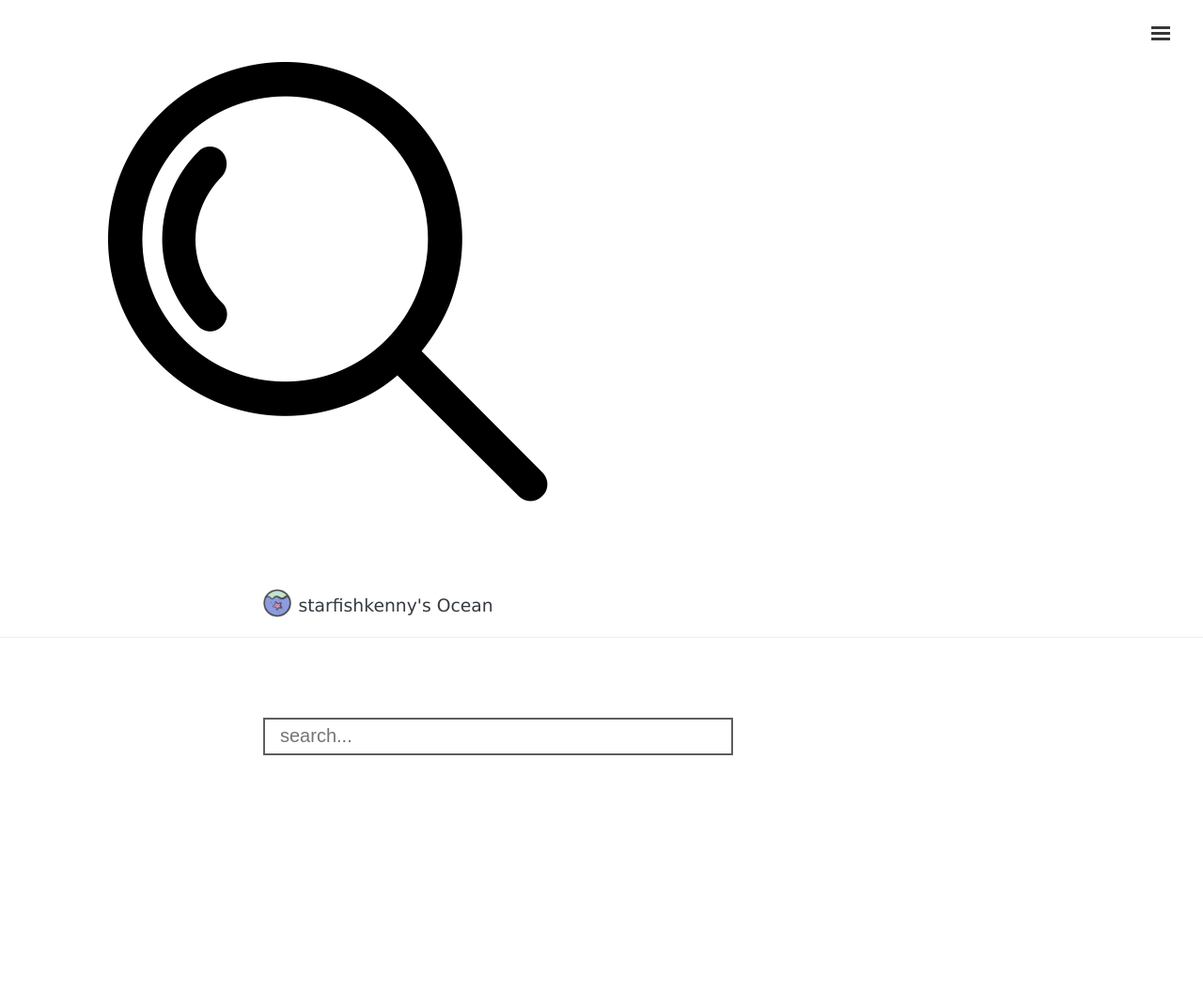
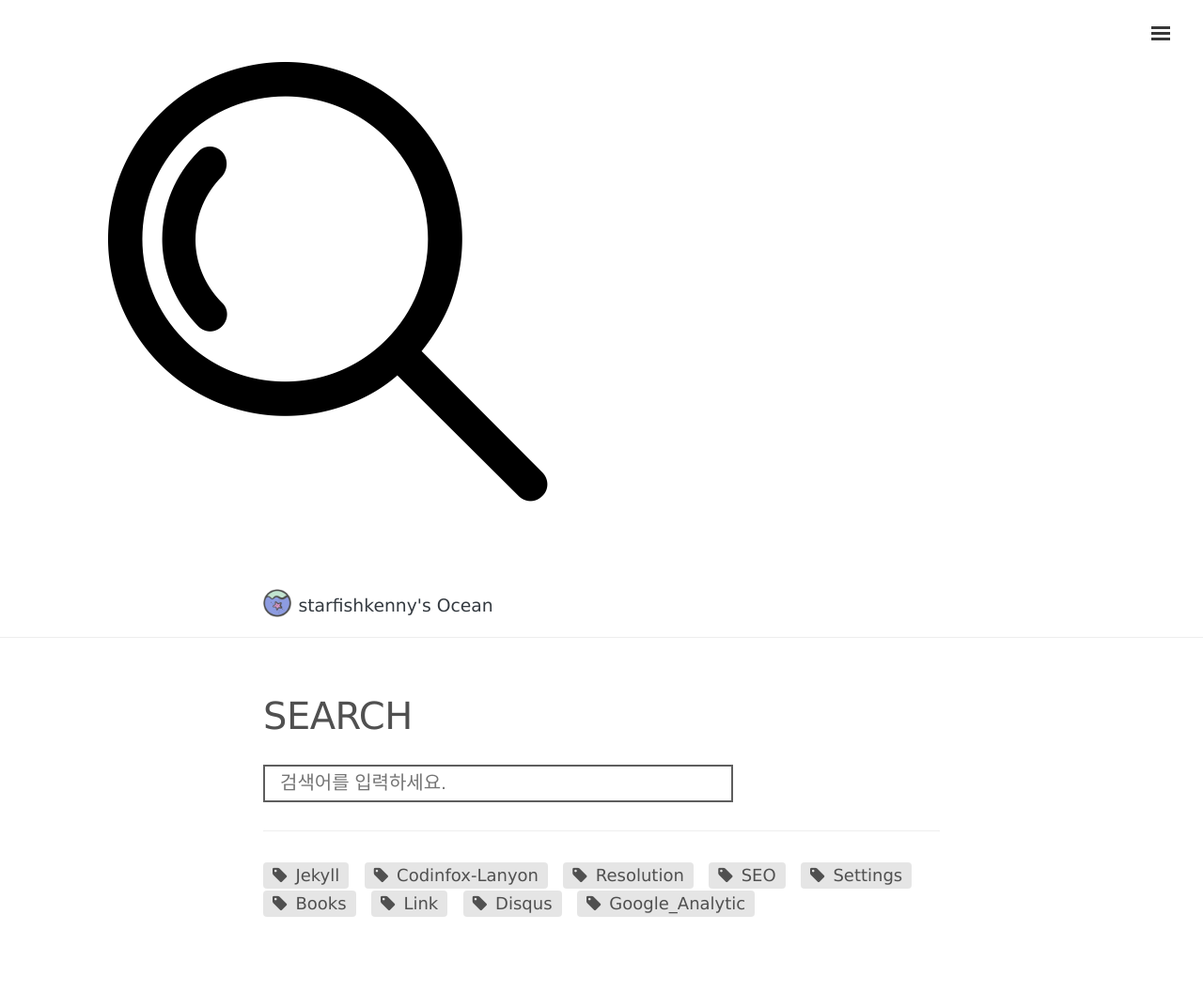
Before and after one commit to starfishkenny/starfishkenny.github.io, a Jekyll site: the page built from search.html, in a window 1280 px wide. Shown: the whole page at 94% size. Built offline with Jekyll 4.4.1, drawn with Linux system fonts in a browser that asks for light colours; nearby versions of some CDN libraries; comment, search, counter and statistics services are not loaded; before the commit the page ends 900 px from its top, so only the background shows below that.

Commit message:
updated search.html

```diff
--- a/search.html
+++ b/search.html
@@ -1,5 +1,6 @@
 ---
-layout: default
+layout: page
+title: Search
 page_title: Search
 permalink: /search/
 ---
@@ -11,11 +12,36 @@ permalink: /search/
   </ul>
 </div>
 
-<!— Html Elements for Search -->
+<!-- Html Elements for Search -->
 <div id="search-container">
-<input type="text" id="search-input" placeholder="search...">
+<input type="text" id="search-input" placeholder="검색어를 입력하세요.">
 <ul id="results-container"></ul>
 </div>
+
+<!-- tag list -->
+<hr/>
+<div class="tags-expo-list">
+
+  <a href="https://annas-park.github.io/blog/tags/#Jekyll" class="post-tag">Jekyll</a>
+
+  <a href="https://annas-park.github.io/blog/tags/#Codinfox-Lanyon" class="post-tag">Codinfox-Lanyon</a>
+
+  <a href="https://annas-park.github.io/blog/tags/#Resolution" class="post-tag">Resolution</a>
+
+  <a href="https://annas-park.github.io/blog/tags/#SEO" class="post-tag">SEO</a>
+
+  <a href="https://annas-park.github.io/blog/tags/#Settings" class="post-tag">Settings</a>
+
+  <a href="https://annas-park.github.io/blog/tags/#Books" class="post-tag">Books</a>
+
+  <a href="https://annas-park.github.io/blog/tags/#Link" class="post-tag">Link</a>
+
+  <a href="https://annas-park.github.io/blog/tags/#Disqus" class="post-tag">Disqus</a>
+
+  <a href="https://annas-park.github.io/blog/tags/#Google_Analytic" class="post-tag">Google_Analytic</a>
+
+</div>
+
 
 <!-- Script pointing to jekyll-search.js -->
 <script src="/dest/jekyll-search.js" type="text/javascript"></script>
```
Also changed, not shown: other parts of search.html (+1 -1 lines).
